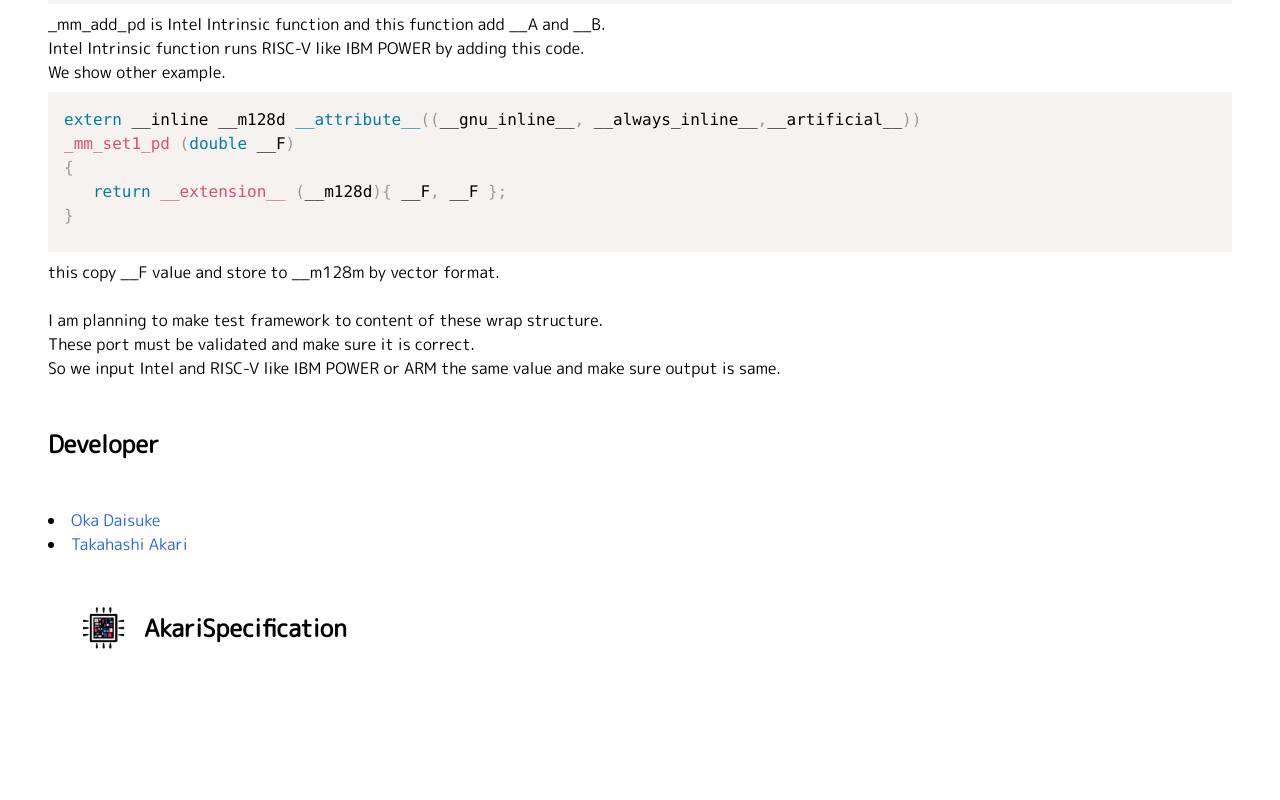
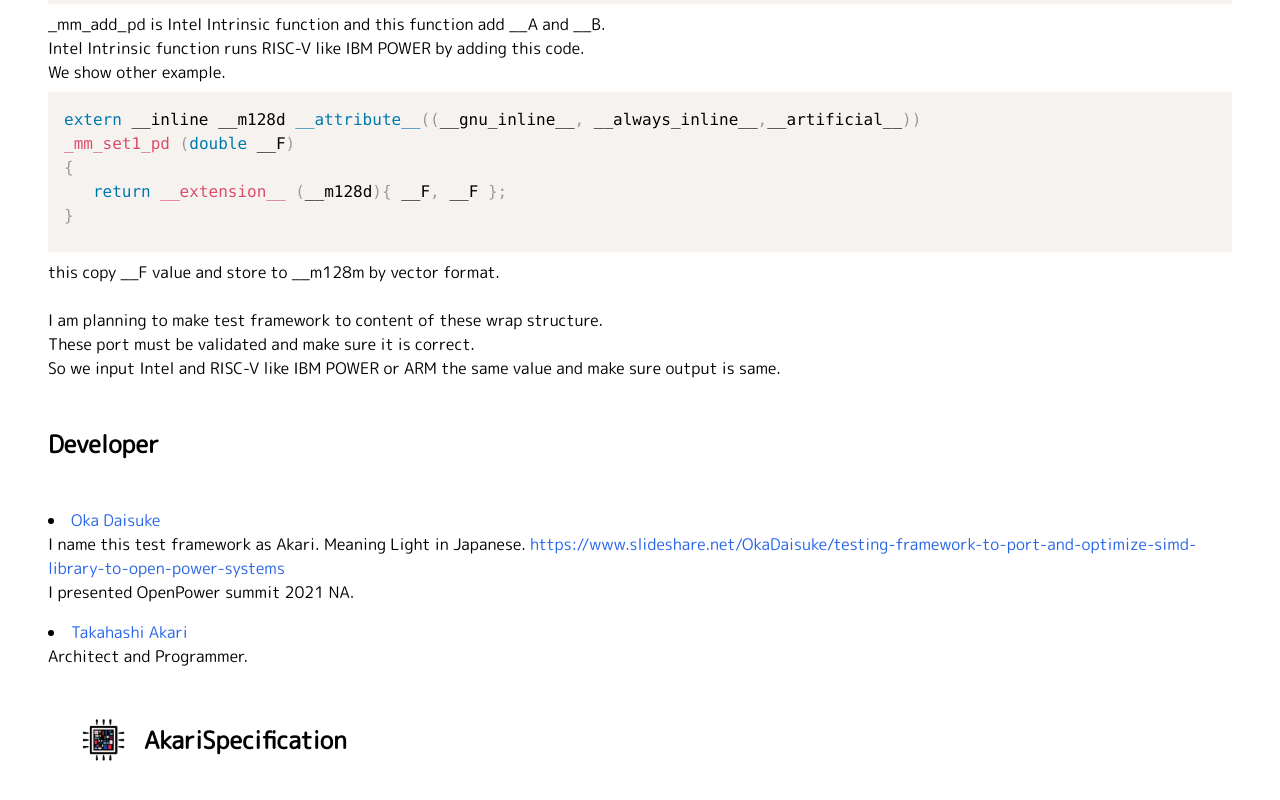
Before and after one commit to AkariSpecification/akari.mn, a Nuxt app: page / in a window 1280 px wide. Shown: the part 1220-2020 px from the top of the page. Before the commit the page ends 1920 px from the top, so only its background shows below. Built offline with nearby package versions, Linux system fonts and the light colour scheme.

Commit message:
2023年 4月26日 水曜日 23時51分44秒 JST

```diff
--- a/nuxt.config.ts
+++ b/nuxt.config.ts
@@ -11,7 +11,6 @@ export default defineNuxtConfig({
     "@/plugins/prism",
   ],
   app: {
-    baseURL: "/akari.mn",
     head: {
       htmlAttrs: {
         lang: "ja",
@@ -58,7 +57,7 @@ export default defineNuxtConfig({
         },
         {
           property: "og:url",
-          content: "https://akarispecification.github.io/akari.mn/akari.mn",
+          content: "https://akari.mn",
         },
         { property: "og:type", content: "website" },
         {
@@ -77,7 +76,7 @@ export default defineNuxtConfig({
         {
           property: "og:image",
           content:
-            "https://akarispecification.github.io/akari.mn/images/title.png",
+            "https://akari.mn/images/title.png",
         },
         {
           name: "msapplication-TileColor",
--- a/pages/index.vue
+++ b/pages/index.vue
@@ -75,8 +75,17 @@ _mm_set1_pd (double __F)
           <div class="w-full">
             <h2 class="text-2xl font-bold my-12">Developer</h2>
             <ul class="list-disc list-inside">
-              <li><a href="https://github.com/daisukeokaoss" class="text-blue-600">Oka Daisuke</a></li>
-              <li><a href="https://github.com/takahashi-akari" class="text-blue-600">Takahashi Akari</a></li>
+              <li class="my-4">
+                <a href="https://github.com/daisukeokaoss" class="text-blue-600">Oka Daisuke</a>
+                <p>I name this test framework as Akari. Meaning Light in Japanese.
+                  <a class="text-blue-600" href="https://www.slideshare.net/OkaDaisuke/testing-framework-to-port-and-optimize-simd-library-to-open-power-systems">https://www.slideshare.net/OkaDaisuke/testing-framework-to-port-and-optimize-simd-library-to-open-power-systems</a>
+                </p>
+                <p>I presented OpenPower summit 2021 NA.</p>
+              </li>
+              <li>
+                <a href="https://github.com/takahashi-akari" class="text-blue-600">Takahashi Akari</a>
+                <p>Architect and Programmer.</p>
+              </li>
             </ul>
           </div>
           <!-- footer -->
```
